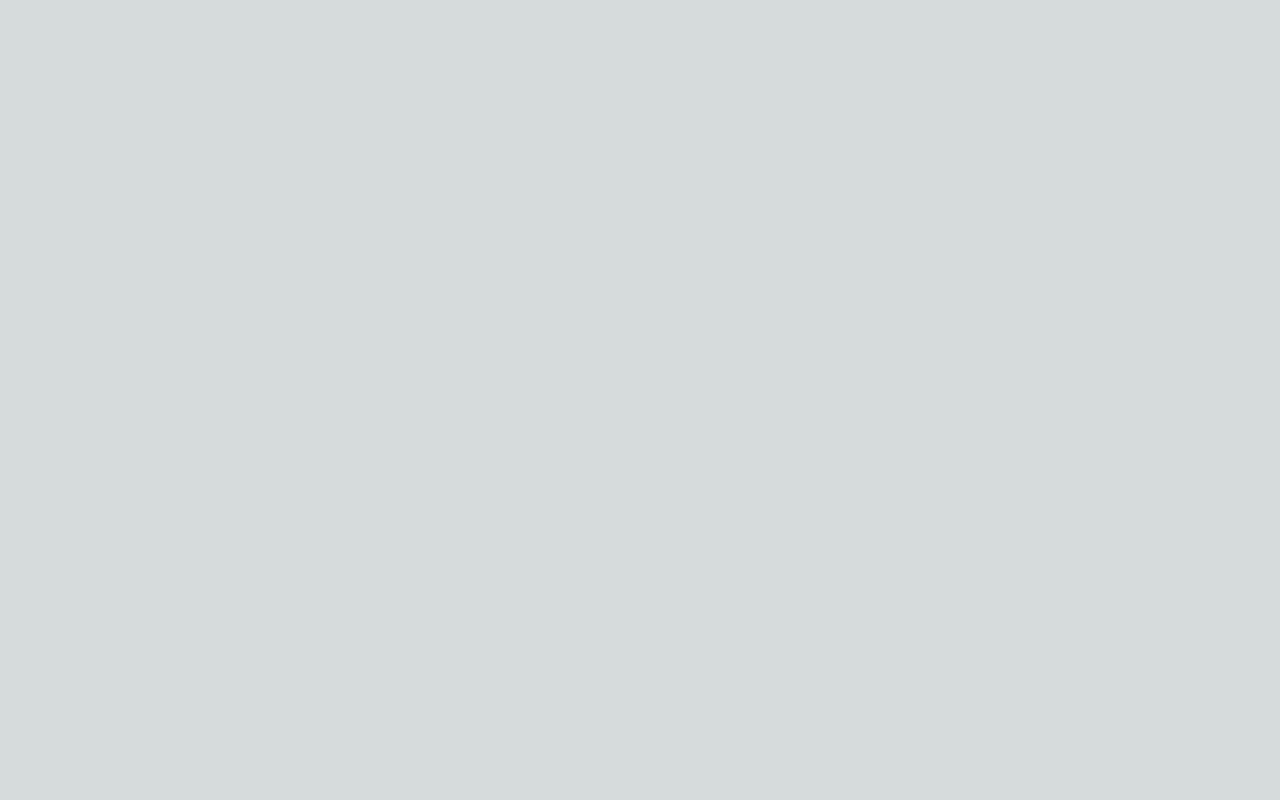
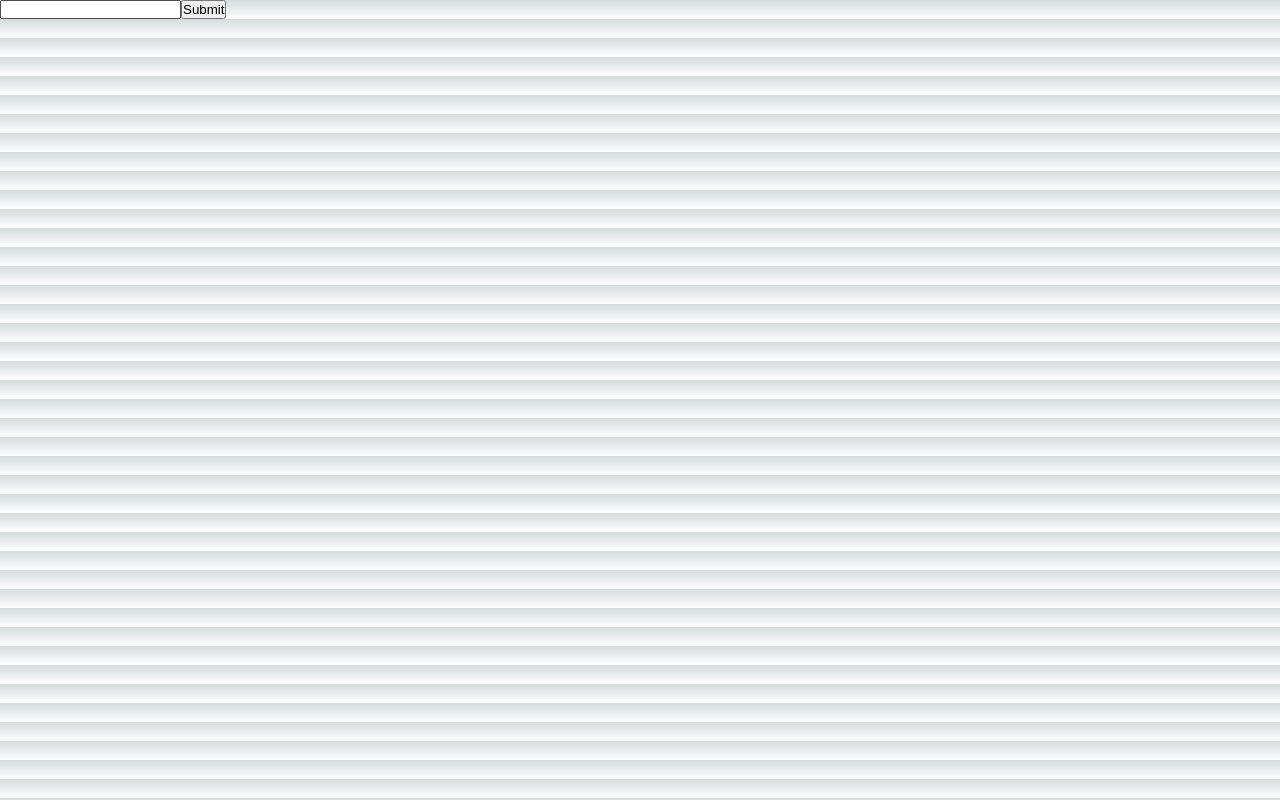
Before and after one commit to rhino-ty/VarGen, a Next.js app: page / in a window 1280 px wide. Built offline with nearby package versions, Linux system fonts and the light colour scheme.

Commit message:
feat: input 컴포넌트와 submit 핸들러 구현

```diff
--- a/src/pages/index.tsx
+++ b/src/pages/index.tsx
@@ -10,6 +10,11 @@ interface ChatResponseProps {
 export default function Home() {
   const queryClient = new QueryClient();
   const [promptValue, setPromptValue] = useState("");
+
+  const handleSubmit = (event: React.FormEvent<HTMLFormElement>) => {
+    event.preventDefault();
+    setPromptValue("");
+  };
 
   const ChatResponse = ({ prompt }: ChatResponseProps) => {
     const { data } = useQuery(["chatResponse", prompt], () => getChatResponse(prompt));
@@ -24,6 +29,10 @@ export default function Home() {
         <meta name="viewport" content="width=device-width, initial-scale=1" />
         <link rel="icon" href="/favicon.ico" />
       </Head>
+      <form onSubmit={handleSubmit}>
+        <input type="text" value={promptValue} onChange={(e) => setPromptValue(e.target.value)} />
+        <button type="submit">Submit</button>
+      </form>
       {/* <ChatResponse prompt={`Create 10 login related variable names with React`} /> */}
     </QueryClientProvider>
   );
```
